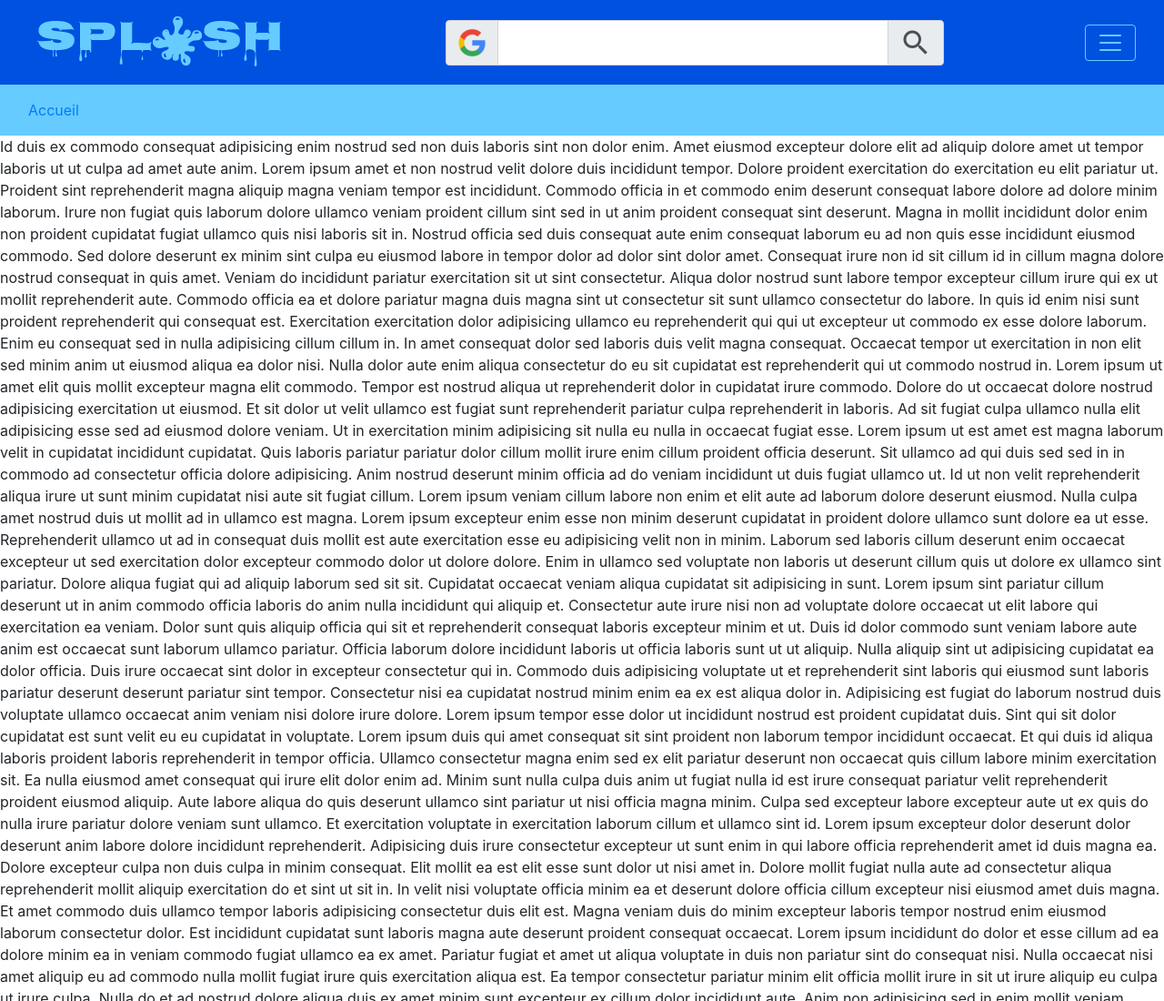
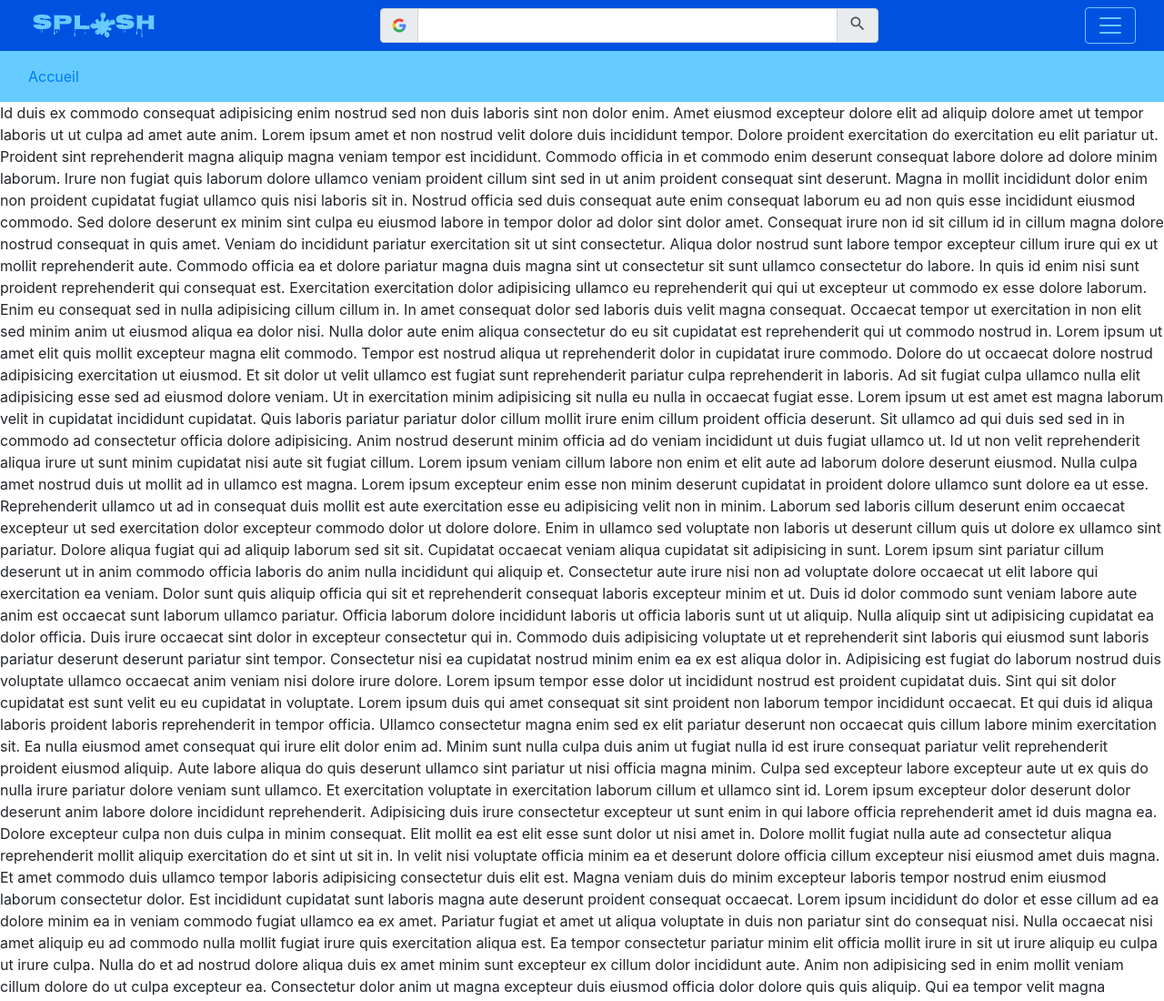
Before and after one commit to amigne/splash, a plain HTML site: page index.html in a window 1280 px wide. Shown: the top 1100 px of the page at 91% size. Drawn offline with nearby package versions, Linux system fonts and the light colour scheme; a script that the page names is missing.

Commit message:
Reducing header size

```diff
--- a/css/styles.css
+++ b/css/styles.css
@@ -3,9 +3,9 @@
   background-color: #0051E0;
 }
 #logo-img { /* Brand logo */
-  background: url('../images/logo_288x77.png') no-repeat;
-  width: 288px;
-  height: 77px;
+  background: url('../images/logo_144x39.png') no-repeat;
+  width: 144px;
+  height: 39px;
 }
 
 #search-form { /* Search engine form */
@@ -13,7 +13,7 @@
   max-width: 45%;
 }
 #search-icon { /* Search engine form: Magnifier size increase */
-  font-size: 2.25rem;
+  font-size: 1.25rem;
 }
 
 #main-toggler-button { /* Change collapsable button color */
--- a/index.html
+++ b/index.html
@@ -24,7 +24,7 @@
           <form id="search-form" class="form-inline d-none d-md-inline">
             <div id="search-input-group" class="input-group">
               <div class="input-group-prepend">
-                <span class="input-group-text"><img src="images/icon_google_32.png"></span>
+                <span class="input-group-text"><img src="images/icon_google_16.png"></span>
               </div>
               <input type="search" class="form-control">
               <div class="input-group-append">
```
Also changed, not shown: images/icon_google_16.png (added).
